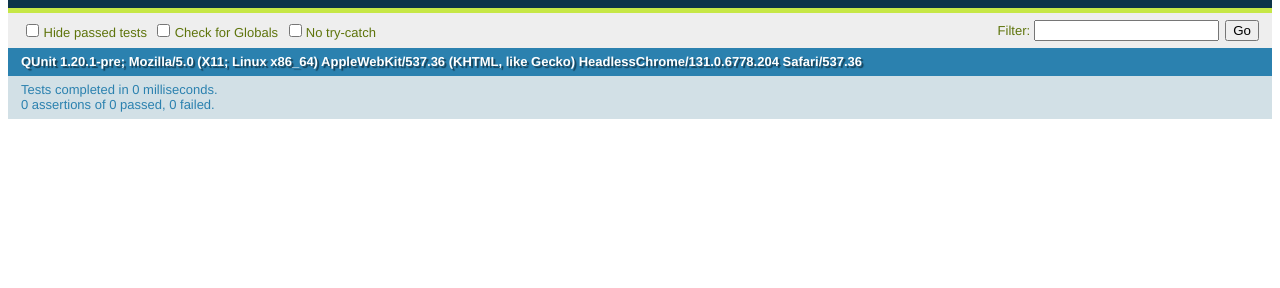
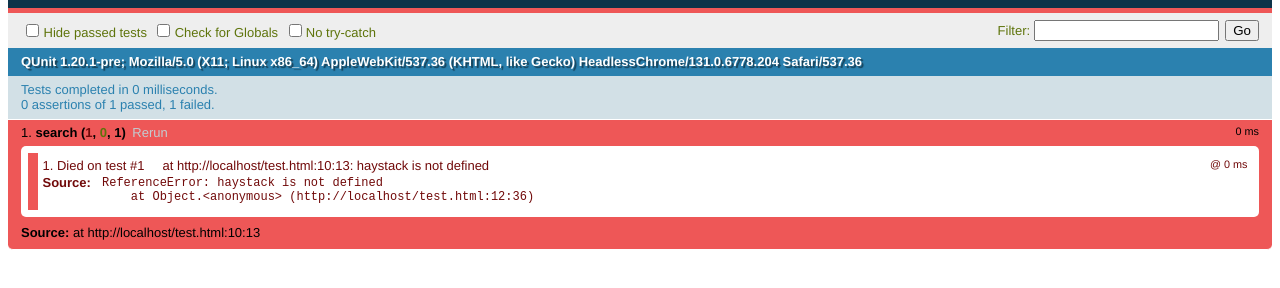
Before and after one commit to padwasabimasala/bible-highlighter, a plain HTML site: page test.html in a window 1280 px wide. Shown: the part 48-336 px from the top of the page. Drawn offline with Linux system fonts and the light colour scheme.

Commit message:
add basic test

```diff
--- a/test.html
+++ b/test.html
@@ -7,6 +7,10 @@
     <script src="qunit-1.20.0.js"></script>
     <script src="bible-genius.js"></script>
     <script>
+      QUnit.test("search", function( assert) {
+        var expectedResult = ["The Cat", "the other cat"]
+        assert.equal(search("cat", haystack), expectedResult )
+      })
       // tests go here :)
     </script>
   </head>
```
